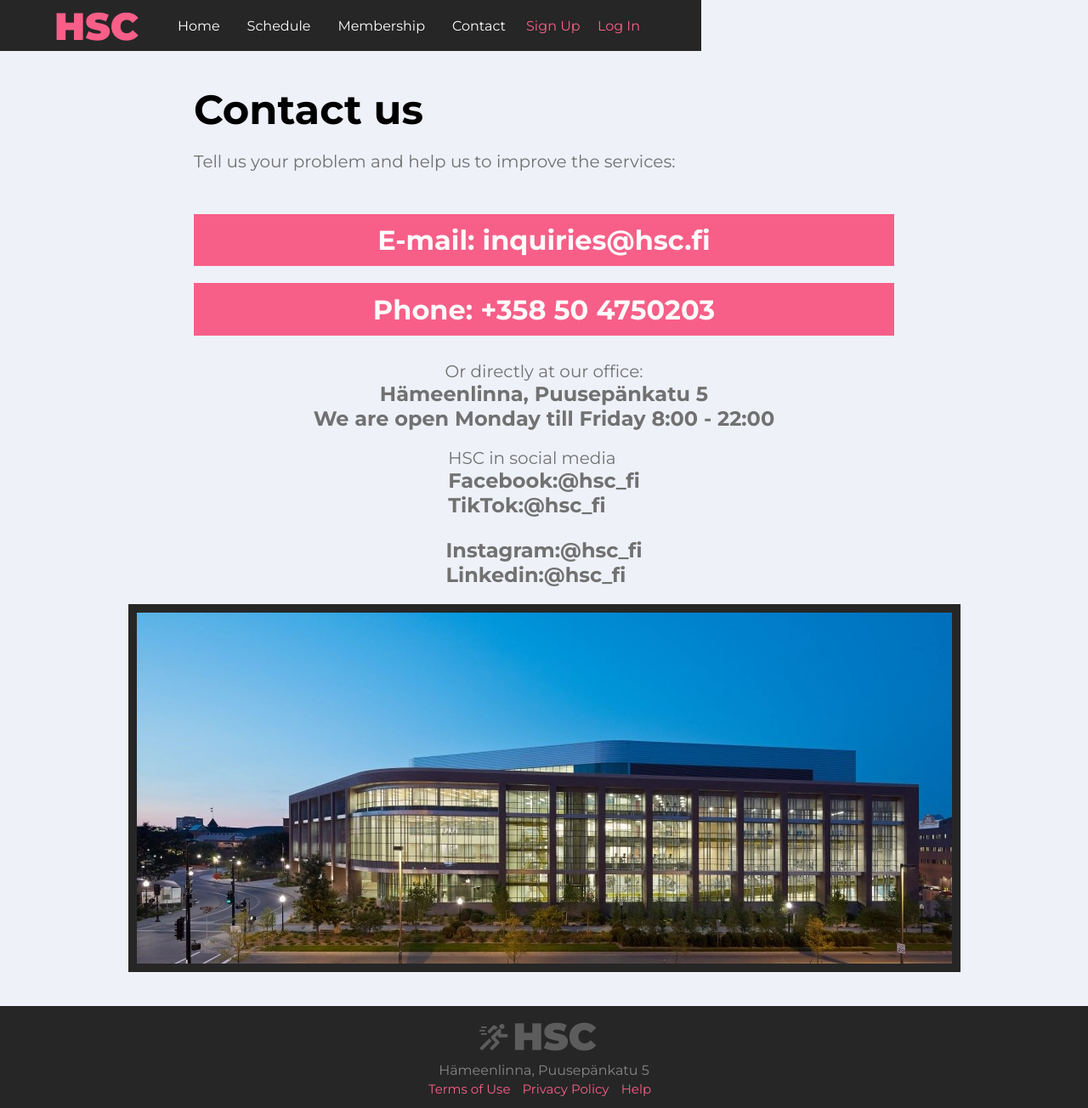
After one commit to PopekD/Sports-Club, a PHP site: page /pages/contact.html in a window 1280 px wide. The commit adds this page. Shown: the whole page at 85% size. Run offline with PHP 8.4, Linux system fonts and the light colour scheme.

Commit message:
Add files via upload

```diff
--- /dev/null
+++ b/pages/contact.html
@@ -0,0 +1,65 @@
+<!DOCTYPE html>
+<html lang="en">
+<head>
+    <meta charset="UTF-8">
+    <meta http-equiv="X-UA-Compatible" content="IE=edge">
+    <meta name="viewport" content="width=device-width, initial-scale=1.0">
+    <link rel="stylesheet" href="../style.css" />
+    <title>Contact us</title>
+</head>
+<body>
+    <body>
+		<header>
+			<h3 class="logo">HSC</h3>
+			<div class="menu1">
+				<a href="../index.html">Home</a>
+				<a href="#">Schedule</a>
+				<a href="#">Membership</a>
+				<a href="#">Contact</a>
+			</div>
+			<div class="login">
+				<a href="#">Sign Up</a>
+				<a href="#">Log In</a>
+			</div>
+		</header>
+        <div class="contactmain">
+            <div class="contactinfo">
+                <div class="CU">Contact us</div>
+                <p class="normalt1" > Tell us your problem and help us to improve the services:</p>
+                    <div class="BT">
+                        <div class="BT1">E-mail: inquiries@hsc.fi</div>
+                        <div class="BT1">Phone: +358 50 4750203</div>
+                    </div>
+
+                    <div class="CT">
+                        <div class="Office">
+                            <p class="normalt">Or directly at our office:</p>
+                            <p class="bold">Hämeenlinna, Puusepänkatu 5 <br>We are open Monday till Friday 8:00 - 22:00  </p>
+                        </div>
+                        <div class="SC">
+                            <p class=normalt>HSC in social media</p>
+                            <p class="SC1">Facebook:@hsc_fi <br>
+                            TikTok:@hsc_fi
+                        </div>
+                        <div class="SC2">
+                            <p>Instagram:@hsc_fi <br>
+                            Linkedin:@hsc_fi
+                            </p>
+                        </div>
+
+                    </div>
+
+            </div>
+            <div class="contactimage"><img src="../images/contactimage.jpg" alt="building"></div>
+        </div>
+        <footer>
+			<div class="mini"><img src="../images/mini.png" alt="miniaturelogo" /></div>
+			<p>Hämeenlinna, Puusepänkatu 5</p>
+			<div class="last">
+				<a href="#">Terms of Use </a>
+				<a href="#">Privacy Policy</a>
+				<a href="#">Help</a>
+			</div>
+		</footer>
+</body>
+</html>
--- a/style.css
+++ b/style.css
@@ -65,7 +65,7 @@ a:link {
 	padding: 1em 1em;
 }
 .login > a:hover {
-	color: #ffffff;
+	color: #c0c0c0;
 	transform: scale(1.05);
 }
 
@@ -226,6 +226,94 @@ footer {
 	padding-right: 15px;
 }
 
+
+/* contact page */
+
+
+.contactmain{
+	display: flex;
+	flex-direction: column;
+	justify-content: flex-start;
+	height: 100%;
+	padding: 0 10%;
+}
+.contactinfo {
+	flex: 1;
+	margin-top: 100px;
+}
+.CU{
+	font-size: 3em;
+	font-weight: 600;
+	margin-bottom: 20px;
+	margin-left: 100px;
+}
+.normalt {
+	font-size: 20px;
+	color: #717171;
+}
+.normalt1{
+		font-size: 20px;
+		color: #717171;
+		margin-left: 100px;
+}
+.BT {
+	display: flex;
+	margin: 30px 0;
+
+}
+.BT1{
+	background-color: #f75f88;
+	flex:1;
+	background-size: cover;
+	margin: 0 100px;
+	font-weight: 700;
+	font-size: 2em;
+	text-align: center;
+	padding: 11.2px 20px;
+	color: snow;
+}
+
+.CT{
+	display: flex;
+	align-items: center;
+}
+.Office{
+	flex: 2;
+	margin-left: 100px;
+}
+.bold{
+	font-weight: bold;
+	font-size: 1.5em;
+	color: #717171;
+}
+.SC{
+	flex: 1;
+	padding-left:100px;
+}
+.SC1{
+	font-weight: bold;
+	font-size: 1.5em;
+	color: #717171;
+
+}
+.SC2{
+	flex:1;
+	font-weight: bold;
+	font-size: 1.5em;
+	color: #717171;
+	margin-top: 24px;
+}
+.contactimage {
+	align-self: center;
+	border: 10px solid #262626;
+	display: grid;
+	place-items: center;
+	margin: 20px 0;
+}
+.contactimage img {
+	width: 100%;
+
+}
 @media only screen and (max-width: 1670px) {
 	.logo {
 		margin-right: 40px;
@@ -244,6 +332,29 @@ footer {
 		padding: 2%;
 	}
 }
+@media only screen and (max-width: 1410px) {
+	.BT{
+		flex-direction: column;
+	}
+	.BT1:nth-child(1){
+		margin: 20px 100px;
+	}
+	.CT{
+		flex-direction: column;
+
+	}
+	.Office{
+		text-align: center;
+		padding: 0;
+		margin: 0;
+	}
+	.SC{
+		padding: 0;
+		margin: 0;
+		margin-top: 20px;
+	}
+}
+
 @media only screen and (max-width: 1359px) {
 	.logo {
 		margin-right: 30px;
@@ -283,6 +394,9 @@ footer {
 	}
 	header {
 		padding: 0 2.5vw;
+	}
+	.BT{
+		font-size: .7em;
 	}
 }
 @media only screen and (max-width: 772px) {
```
Also changed, not shown: index.html (+5 -5 lines), images/contactimage.jpg (added), images/gym.jpg (added), images/gym2.jpg (added), images/mini.png (added), images/personal.jpg (added).
